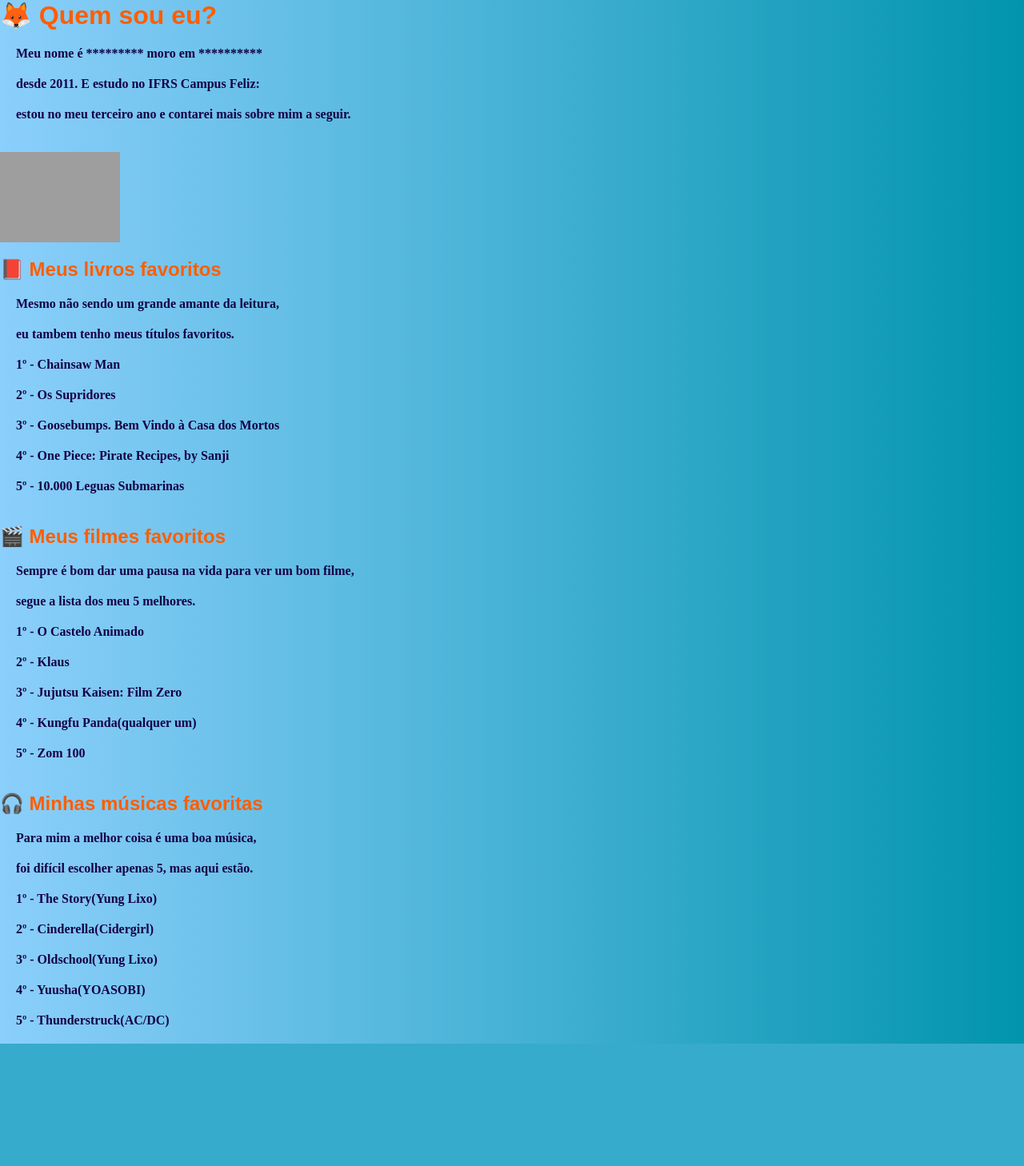
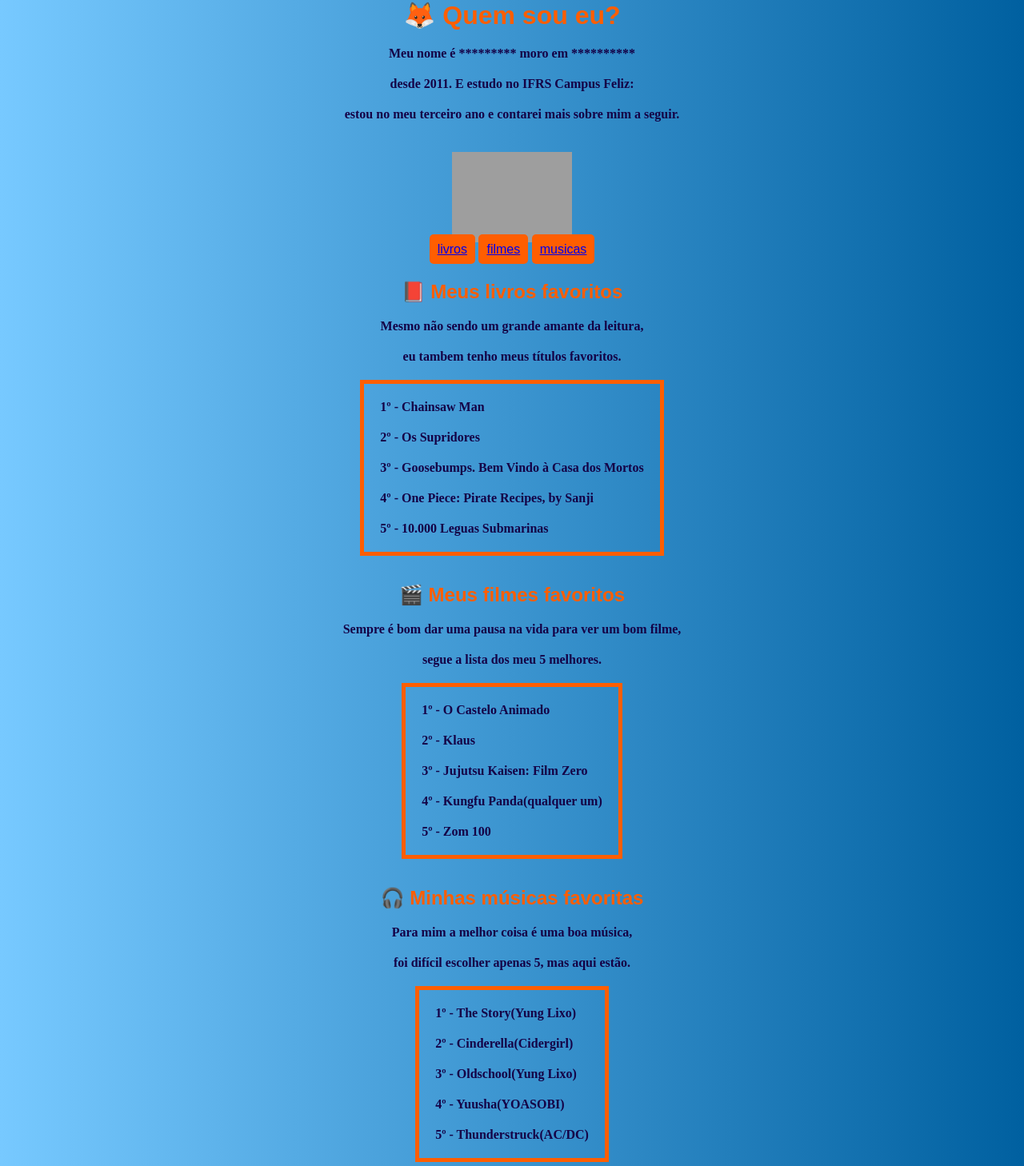
Before and after one commit to GusMN/Prog_3, a PHP site: page / in a window 1280 px wide. Shown: the whole page at 80% size. Before the commit the page ends 1305 px from the top, so only its background shows below. Run offline with PHP 8.4, Linux system fonts and the light colour scheme; grey boxes are pictures that could not be loaded.

Commit message:
NovasAbas

```diff
--- a/Av_1/index.html
+++ b/Av_1/index.html
@@ -13,49 +13,61 @@
 
         <figure>
             <br>
-            <a target="_blank"><img src="https://static.wikia.nocookie.net/legospiderman/images/d/d8/Lego_Peter_Parker_%28Tobey_Maguire%29_1.png/revision/latest/scale-to-width-down/250?cb=20200624213424.png"></a>
+            <a href="https://youtu.be/nDUQ-MvnO6s" target="_blank"><img src="https://static.wikia.nocookie.net/legospiderman/images/d/d8/Lego_Peter_Parker_%28Tobey_Maguire%29_1.png/revision/latest/scale-to-width-down/250?cb=20200624213424.png"></a>
         </figure>
 
-    <h2>📕 Meus livros favoritos</h2>
+    <a href="livros.html" class="itemmenu">livros</a>
+    <a href="filmes.html" class="itemmenu">filmes</a>
+    <a href="musicas.html" class="itemmenu">musicas</a>
+
+    <h2 class = "livros">📕 Meus livros favoritos</h2>
         <p>Mesmo não sendo um grande amante da leitura,</p>
         <p>eu tambem tenho meus títulos favoritos.</p>
         <p> </p>
         <p> </p>
+        <table>
         <ol>
+        <tr><td>
             <p>1º - Chainsaw Man</p>
             <p>2º - Os Supridores</p>
             <p>3º - Goosebumps. Bem Vindo à Casa dos Mortos</p>
             <p>4º - One Piece: Pirate Recipes, by Sanji</p>
             <p>5º - 10.000 Leguas Submarinas</p>
+        </td></tr>
         </ol>
-
-    <h2>🎬 Meus filmes favoritos</h2>
+    </table>
+    <h2 class = "filmes">🎬 Meus filmes favoritos</h2>
         <p>Sempre é bom dar uma pausa na vida para ver um bom filme,</p>
         <p>segue a lista dos meu 5 melhores.</p>
         <p> </p>
         <p></p>
+        <table>
         <ol>
+            <tr><td>
             <p>1º - O Castelo Animado</p>
             <p>2º - Klaus</p>
             <p>3º - Jujutsu Kaisen: Film Zero </p>
             <p>4º - Kungfu Panda(qualquer um)</p>
-            <p>5º - Zom 100
-            </p>
+            <p>5º - Zom 100</p>
+        </td></tr>
         </ol>
-
-        <h2>🎧 Minhas músicas favoritas</h2>
+    </table>
+        <h2 class = "musicas">🎧 Minhas músicas favoritas</h2>
         <p>Para mim a melhor coisa é uma boa música,</p>
         <p>foi difícil escolher apenas 5, mas aqui estão.</p>
         <p> </p>
         <p> </p>
+        <table>
         <ol>
+            <tr><td>
             <p>1º - The Story(Yung Lixo)</p>
             <p>2º - Cinderella(Cidergirl)</p>
             <p>3º - Oldschool(Yung Lixo) </p>
             <p>4º - Yuusha(YOASOBI)</p>
             <p>5º - Thunderstruck(AC/DC)</p>
+        </td></tr>
         </ol>
-
+    </table>
 
 
 </body>
--- a/Av_1/style.css
+++ b/Av_1/style.css
@@ -9,7 +9,8 @@
 
 body{
     font-family: "Truculenta", sans-serif;
-    background:linear-gradient(to right, rgb(139, 207, 252), rgb(1, 148, 173));
+    background:linear-gradient(to right, rgb(119, 201, 255), rgb(0, 96, 160));
+    text-align: center;
 }
 
 h1{
@@ -21,7 +22,7 @@ img{
 }
 
 h2{
-    padding-top: 20;
+    padding-top: 30;
     color: rgb(255, 94, 0);
 }
 
@@ -31,3 +32,24 @@ p{
     font-weight: 600;
     color: rgb(20, 0, 70);
 }
+
+table{
+    color: rgb(255, 94, 0);
+    margin: 5 auto 5 auto;
+    /*border: 3px solid rgb(255, 94, 0);*/
+    border-width: 5px;
+    border-style: solid;
+    border-color: rgb(255, 94, 0);
+    border-collapse: collapse;
+}
+
+.itemmenu{
+    padding: 10px;
+    border-radius: 5px;
+    background-color: rgb(255, 94, 0);
+}
+.itemmenu:hover /*quando o mouse passa por cima*/
+{
+background-color: rgb(50, 172, 2);
+color:whitesmoke;
+}
```
Also changed, not shown: Av_1/filmes.html (added, +14 -0 lines), Av_1/livros.html (added, +13 -0 lines), Av_1/musicas.html (added, +13 -0 lines).
